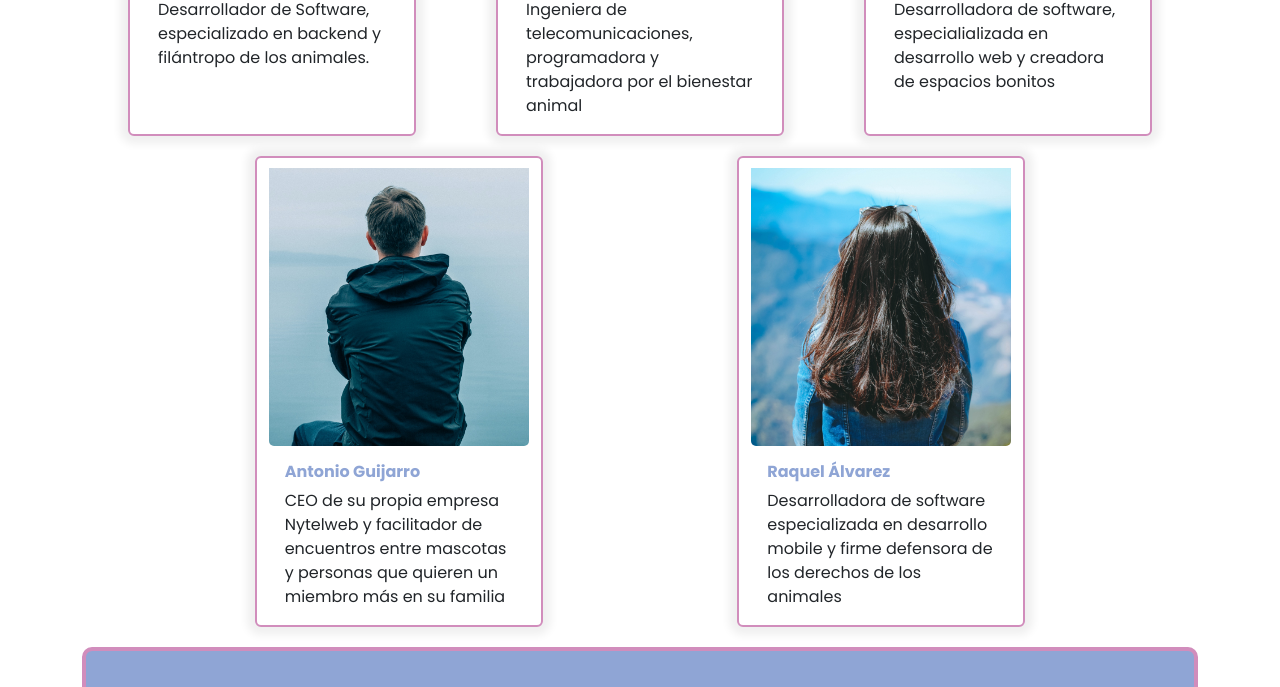
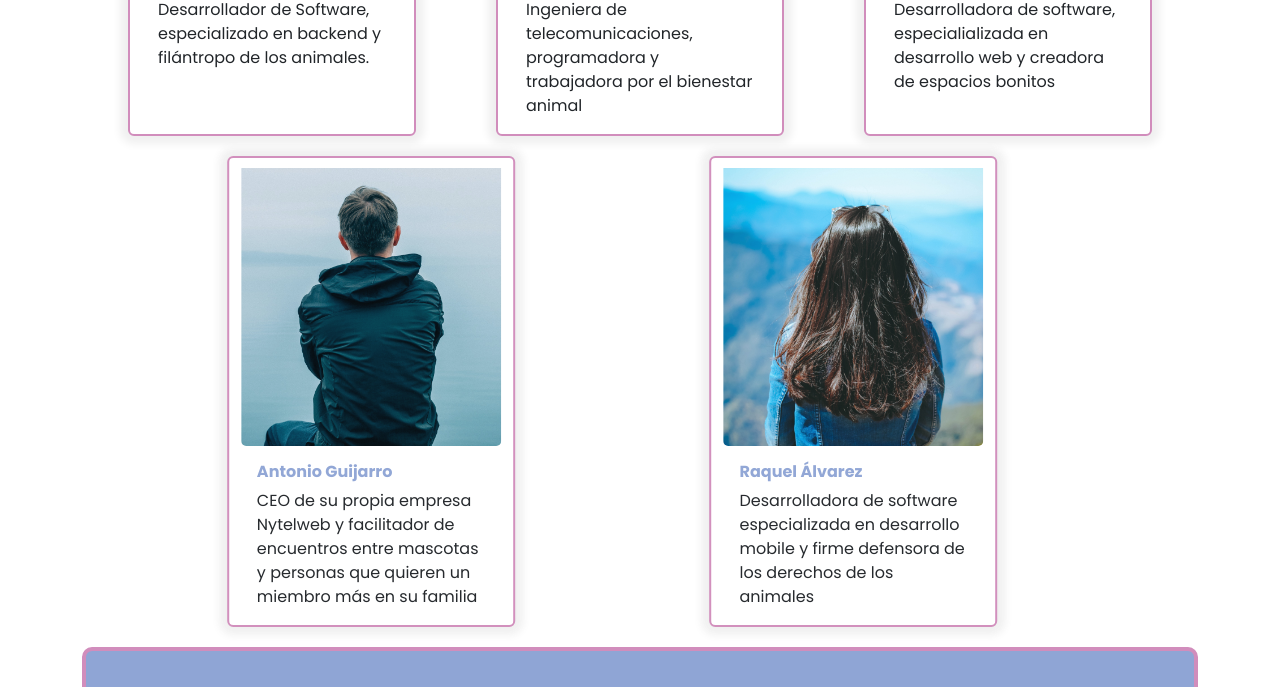
Before and after one commit to FranDevelopSpain/AdoptaUnaMascotaWeb, an Angular app: page /landingPage/aboutUs in a window 1280 px wide. Shown: the part 931-1618 px from the top of the page. Built offline with nearby package versions, Linux system fonts and the light colour scheme.

Commit message:
ajustando la animacion

```diff
--- a/src/app/Pages/about-us/about-us.component.css
+++ b/src/app/Pages/about-us/about-us.component.css
@@ -48,15 +48,15 @@ h6 {
 .uno {
     justify-content: center;
     animation-name: slideInRight;
-    animation-duration: 3s;
-    animation-delay: 1.5s;
+    animation-duration: 4s;
+    animation-delay: 1s;
     animation-fill-mode: forwards;
 }
 .dos {
     justify-content: space-evenly;
     animation-name: slideInLeft;
-    animation-duration: 3s;
-    animation-delay: 1.5s;
+    animation-duration: 5s;
+    animation-delay: 1s;
     animation-fill-mode: forwards;
 }
 
```
